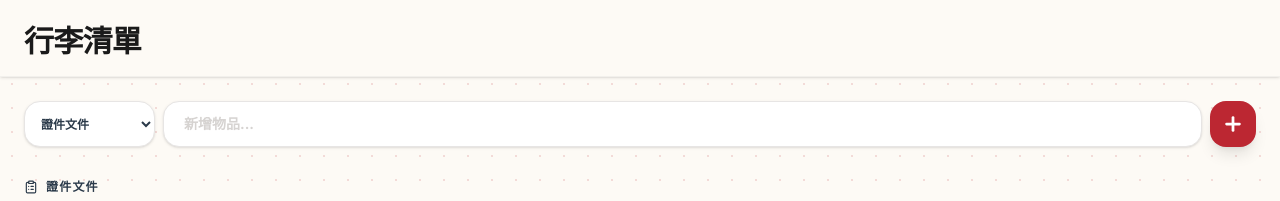
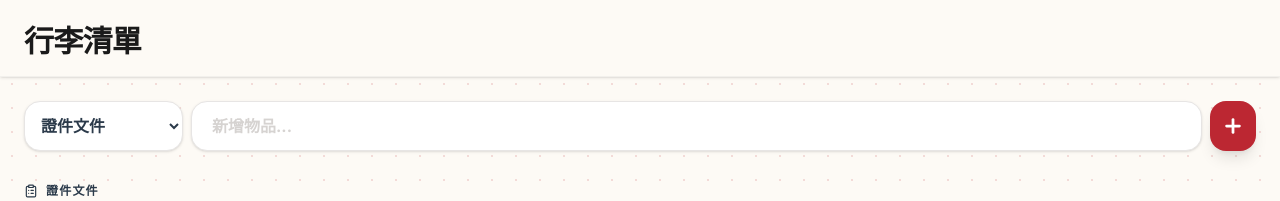
Before and after one commit to pengding2222/2026okinawa-trip2.0, a React (Vite) app: page / in a window 1280 px wide. Both pictures are taken after a click on the button "清單". Shown: the top 201 px of the page. Built offline with nearby package versions, Linux system fonts and the light colour scheme.

Commit message:
Update App.tsx

```diff
--- a/src/App.tsx
+++ b/src/App.tsx
@@ -301,7 +301,7 @@ function ItineraryTab() {
   return (
     <div className="pb-28">
       {/* 氛圍頂部 */}
-      <div className="relative h-36 overflow-hidden shadow-2xl">
+      <div className="relative h-48 overflow-hidden shadow-2xl">
         <img
           src="https://picsum.photos/seed/okinawa/1080/720"
           alt="Okinawa"
@@ -710,7 +710,7 @@ function ChecklistTab() {
           <select
             value={activeCategory}
             onChange={(e) => setActiveCategory(e.target.value)}
-            className="bg-white border border-stone-200 rounded-2xl px-3 py-3 text-xs font-black text-ai focus:outline-none focus:ring-2 focus:ring-shu/20 shadow-sm"
+            className="bg-white border border-stone-200 rounded-2xl px-3 py-3 text-base font-black text-ai focus:outline-none focus:ring-2 focus:ring-shu/20 shadow-sm"
           >
             {categories.map((cat: any) => (
               <option key={cat.category} value={cat.category}>{cat.category}</option>
@@ -721,7 +721,7 @@ function ChecklistTab() {
             placeholder="新增物品..."
             value={newItemText}
             onChange={(e) => setNewItemText(e.target.value)}
-            className="flex-1 bg-white border border-stone-200 rounded-2xl px-5 py-3 text-sm font-bold focus:outline-none focus:ring-2 focus:ring-shu/20 shadow-sm placeholder:text-stone-300"
+            className="flex-1 bg-white border border-stone-200 rounded-2xl px-5 py-3 text-base font-bold focus:outline-none focus:ring-2 focus:ring-shu/20 shadow-sm placeholder:text-stone-300"
           />
           <button type="submit" className="bg-shu text-white p-3 rounded-2xl shadow-lg active:scale-95 transition-transform">
             <Plus size={22} strokeWidth={3} />
@@ -818,7 +818,7 @@ function ExpenseTab() {
               inputMode="decimal"
               value={exchangeRate}
               onChange={(e) => setExchangeRate(Number(e.target.value))}
-              className="flex-1 bg-washi border border-stone-100 rounded-2xl px-5 py-3 text-sm font-black text-sumi focus:outline-none focus:ring-2 focus:ring-shu/20"
+              className="flex-1 bg-washi border border-stone-100 rounded-2xl px-5 py-3 text-base font-black text-sumi focus:outline-none focus:ring-2 focus:ring-shu/20"
             />
           </div>
         </div>
@@ -867,7 +867,7 @@ function ExpenseTab() {
           placeholder="項目 (例: 蝦蝦飯、伴手禮)"
           value={desc}
           onChange={(e) => setDesc(e.target.value)}
-          className="w-full bg-white border border-stone-200 rounded-2xl px-6 py-4 text-sm font-bold focus:outline-none focus:ring-2 focus:ring-shu/20 shadow-sm placeholder:text-stone-200"
+          className="w-full bg-white border border-stone-200 rounded-2xl px-6 py-4 text-base font-bold focus:outline-none focus:ring-2 focus:ring-shu/20 shadow-sm placeholder:text-stone-200"
         />
       </form>
 
```
